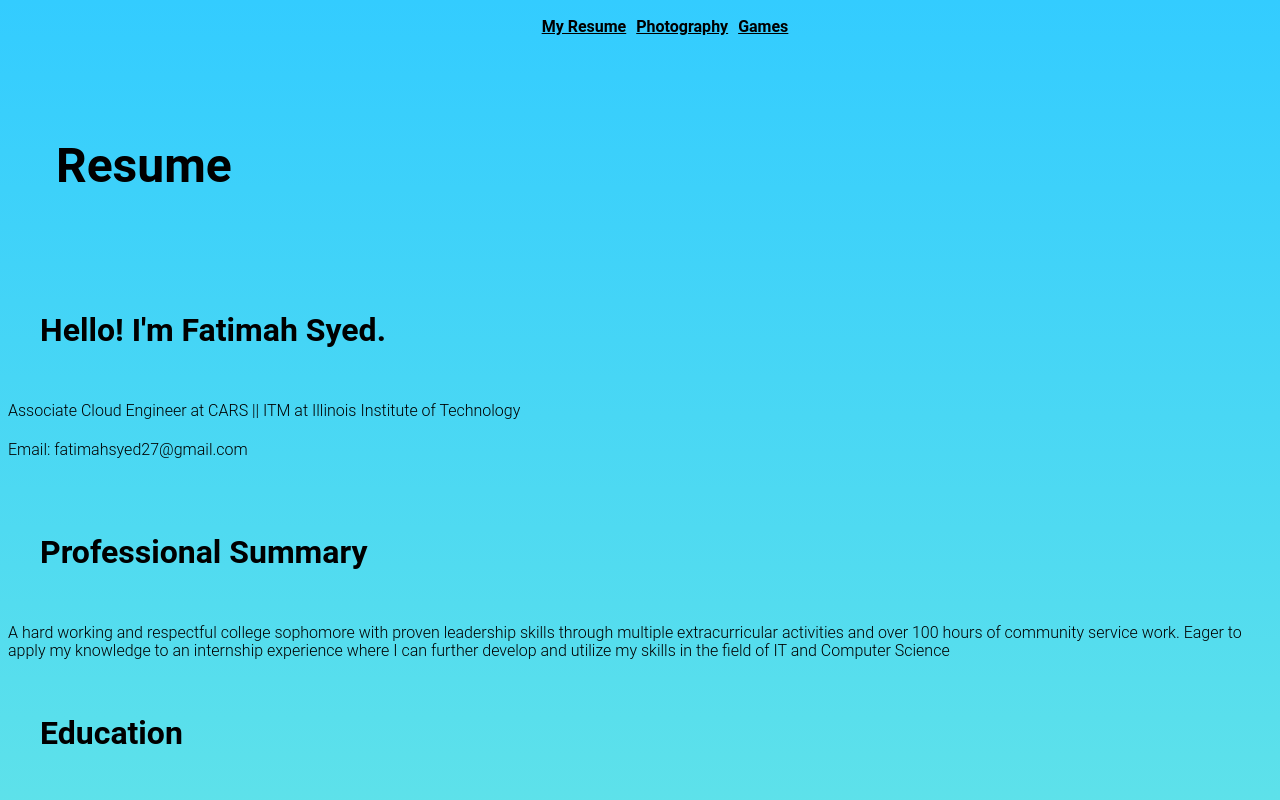
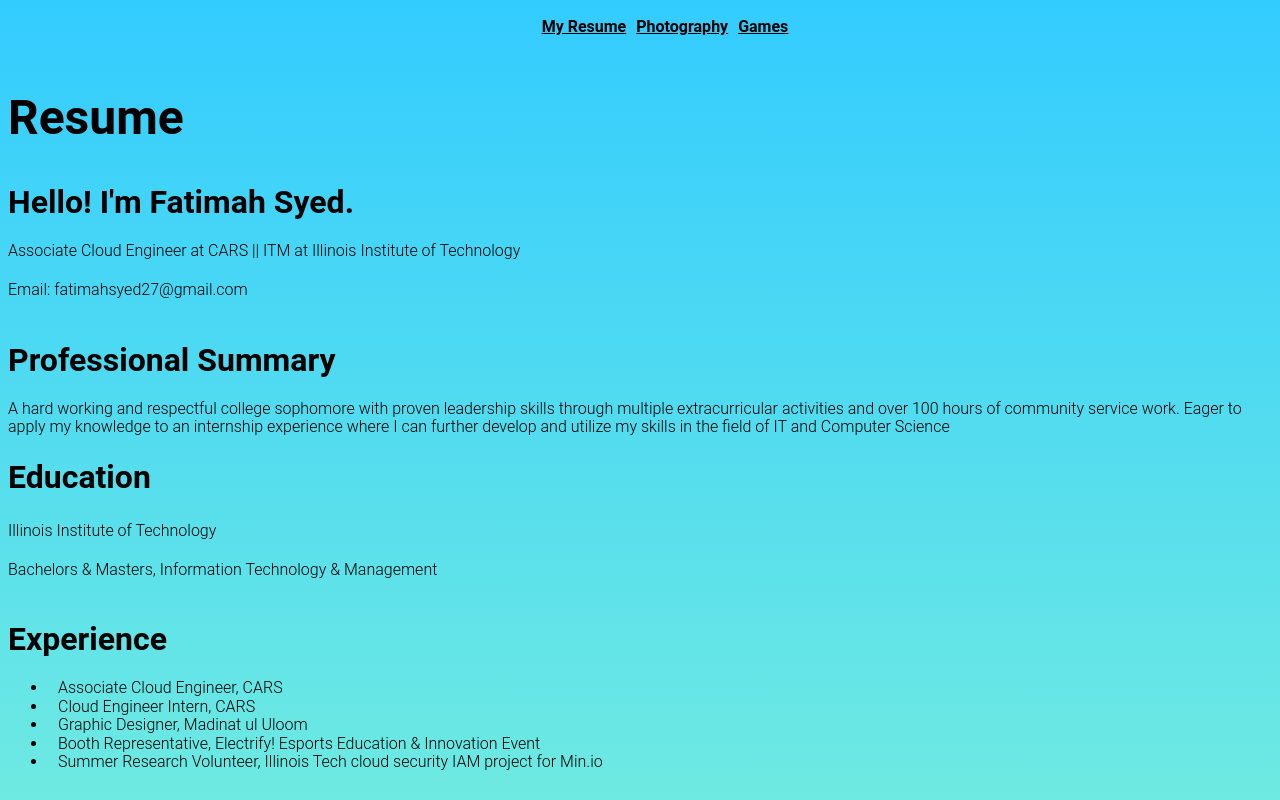
Before and after one commit to FatimahSyed27/Project2, a plain HTML site: page index.html in a window 1280 px wide. Shown: the top 800 px of the page. Drawn offline with Linux system fonts and the light colour scheme.

Commit message:
Update style.css

```diff
--- a/css/style.css
+++ b/css/style.css
@@ -66,7 +66,6 @@ h1{
   line-height:2.5em;
   font-weight: bold;
   margin: auto;
-  padding: 1em;
 }
 
 h2, h3{
@@ -74,7 +73,6 @@ h2, h3{
   line-height:1.5em;
   font-weight: bold;
   margin: auto;
-  padding: 1em;
 }
 
 li{
```
